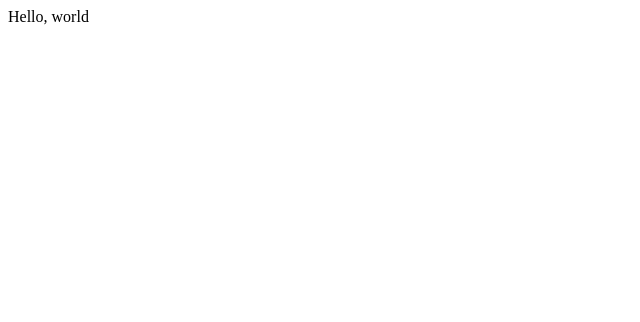
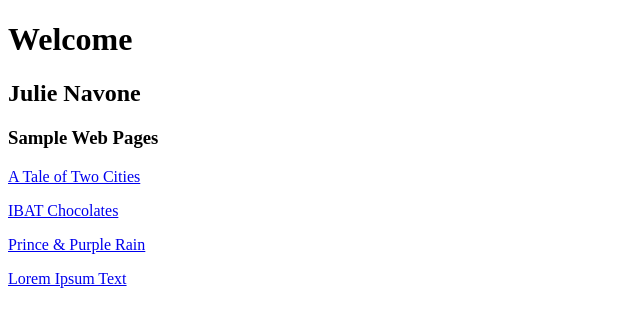
Before and after one commit to julienvne/julienvne.github.io, a plain HTML site: page index.html in a window 1280 px wide. Shown: the whole page, without its empty margins (0-640 px from the left). Drawn offline with Linux system fonts and the light colour scheme.

Commit message:
css finish

```diff
--- /dev/null
+++ b/exercises/assets/css/style-1.css
@@ -0,0 +1,38 @@
+/*  ============= WEB BROWSER RESETS ============ */
+* { margin: 0; padding: 0; border: none }
+*, *::before, *::after { box-sizing: border-box }
+html { height: 100%; font-size: 100%; font: inherit; vertical-align: baseline;
+scroll-behavior: smooth; scroll-padding-top: 20px }
+body { max-width: 1600px; line-height: 1.5; margin-left: auto; margin-right: auto;
+min-height: 100vh; text-rendering: optimizeSpeed }
+img { width: 100%; height: auto; display: block }
+h1, h2, h3, h4 { width: 100% }
+input, button, textarea, select { font: inherit }
+
+/* ================= ENDS ================ */
+
+
+h1 {
+    font-size: 84px;
+    text-align: center;
+    font-weight: normal;
+    letter-spacing: -2px;
+    margin-bottom: 32px;
+}
+
+h2 {
+    font-size: 36px;
+    margin-bottom: 4px;
+}
+
+h3 {
+    font-size: 24px;
+    margin-bottom: 4px;
+}
+
+p {
+    font-size: 18px;
+    font-family: sans-serif;
+    line-height: 1.6;
+    margin-bottom: 20px;
+}
--- /dev/null
+++ b/exercises/assets/css/style-2.css
@@ -0,0 +1,42 @@
+/*  ============= WEB BROWSER RESETS ============ */
+* { margin: 0; padding: 0; border: none }
+*, *::before, *::after { box-sizing: border-box }
+html { height: 100%; font-size: 100%; font: inherit; vertical-align: baseline;
+scroll-behavior: smooth; scroll-padding-top: 20px }
+body { max-width: 1600px; line-height: 1.5; margin-left: auto; margin-right: auto;
+min-height: 100vh; text-rendering: optimizeSpeed }
+img { width: 100%; height: auto; display: block }
+h1, h2, h3, h4 { width: 100% }
+input, button, textarea, select { font: inherit }
+
+/* ================= ENDS ================ */
+
+
+h1 {
+    font-size: 72px;
+    margin-bottom: 56px;
+    text-align: center;
+    letter-spacing: 4px;
+    font-family: sans-serif;
+}
+
+h2 {
+    font-size: 30px;
+    margin-bottom: 64px;
+    font-family: sans-serif;
+    text-align: center;
+    line-height: 1.4;
+    text-transform: uppercase;
+    font-weight: normal;
+}
+
+h3 {
+    font-size: 32px;
+    margin-bottom: 4px;
+}
+
+p {
+    font-size: 22px;
+    line-height: 1.6;
+    margin-bottom: 20px;
+}
--- /dev/null
+++ b/exercises/assets/css/style-3.css
@@ -0,0 +1,35 @@
+/*  ============= WEB BROWSER RESETS ============ */
+* { margin: 0; padding: 0; border: none }
+*, *::before, *::after { box-sizing: border-box }
+html { height: 100%; font-size: 100%; font: inherit; vertical-align: baseline;
+scroll-behavior: smooth; scroll-padding-top: 20px }
+body { max-width: 1600px; line-height: 1.5; margin-left: auto; margin-right: auto;
+min-height: 100vh; text-rendering: optimizeSpeed }
+img { width: 100%; height: auto; display: block }
+h1, h2, h3, h4 { width: 100% }
+input, button, textarea, select { font: inherit }
+
+/* ================= ENDS ================ */
+
+
+h1 {
+    font-size: 84px;
+    margin-bottom: 64px;
+    text-align: center;
+    font-weight: normal;
+    letter-spacing: 4px;
+}
+
+h2 {
+    font-size: 28px;
+    margin-bottom: 4px;
+    margin-top: 54px;
+    text-transform: uppercase;
+}
+
+p {
+    font-size: 20px;
+    font-family: sans-serif;
+    line-height: 1.6;
+    margin-bottom: 20px;
+}
--- /dev/null
+++ b/exercises/assets/css/style-4.css
@@ -0,0 +1,42 @@
+/*  ============= WEB BROWSER RESETS ============ */
+* { margin: 0; padding: 0; border: none }
+*, *::before, *::after { box-sizing: border-box }
+html { height: 100%; font-size: 100%; font: inherit; vertical-align: baseline;
+scroll-behavior: smooth; scroll-padding-top: 20px }
+body { max-width: 1600px; line-height: 1.5; margin-left: auto; margin-right: auto;
+min-height: 100vh; text-rendering: optimizeSpeed }
+img { width: 100%; height: auto; display: block }
+h1, h2, h3, h4 { width: 100% }
+input, button, textarea, select { font: inherit }
+
+/* ================= ENDS ================ */
+
+body { font-family: sans-serif;
+}
+
+h1 {
+    font-size: 64px;
+    margin-bottom: 48px;
+    font-weight: normal;
+    letter-spacing: 4px;
+}
+
+h2 {
+    font-size: 26px;
+    margin-top: 30px;
+    margin-bottom: 4px;
+    letter-spacing: 1px;
+}
+
+h3 {
+    font-size: 24px;
+    margin-top: 42px;
+    margin-bottom: 4px;
+    letter-spacing: 1px;
+}
+
+p {
+    font-size: 18px;
+    line-height: 1.6;
+    margin-bottom: 20px;
+}
--- /dev/null
+++ b/exercises/page-1.html
@@ -0,0 +1,31 @@
+<!DOCTYPE html>
+<html lang="en"><head>
+    <link rel="stylesheet" href="assets/css/style-1.css">
+    <meta charset="UTF-8">
+    <meta name="viewport" content="width=device-width, initial-scale=1.0">
+    <title>A Tale of Two Cities</title>
+    <meta name="description" content="A basic web page containing some text from A Tale of Two Cities, a novel published in 1859 by English author Charles Dickens.">
+</head>
+
+<body>
+
+    <h1>A Tale of Two Cities</h1>
+
+    <p>It was the best of times, it was the worst of times, it was the age of wisdom, it was the age of foolishness, it was the epoch of belief, it was the epoch of incredulity, it was the season of Light, it was the season of Darkness, it was the spring of hope, it was the winter of despair.</p>
+
+    <p>We had everything before us, we had nothing before us, we were all going direct to Heaven, we were all going direct the other way - in short, the period was so far like the present period, that some of its noisiest authorities insisted on its being received, for good or for evil, in the superlative degree of comparison only.</p>
+
+    <h2>Small Heading</h2>
+    <p>There were a king with a large jaw and a queen with a plain face, on the throne of England; there were a king with a large jaw and a queen with a fair face, on the throne of France. In both countries it was clearer than crystal to the lords of the State preserves of loaves and fishes, that things in general were settled for ever.</p>
+
+    <h2>Small Heading</h2>
+    <p>All these things, and a thousand like them, came to pass in and close upon the dear old year one thousand seven hundred and seventy-five. Environed by them, while the Woodman and the Farmer worked unheeded, those two of the large jaws, and those other two of the plain and the fair faces, trod with stir enough, and carried their divine rights with a high hand.</p>
+
+    <h3>Smaller Heading</h3>
+    <p>A wonderful fact to reflect upon, that every human creature is constituted to be that profound secret and mystery to every other. A solemn consideration, when I enter a great city by night, that every one of those darkly clustered houses encloses its own secret; that every room in every one of them encloses its own secret; that every beating heart in the hundreds of thousands of breasts there, is, in some of its imaginings, a secret to the heart nearest it!</p>
+
+    <p>by <i>Charles Dickens</i>, published by <b>Chapman &amp; Hall</b> in 1859.</p>
+
+    <p><a href="../index.html">Back to Home page</a></p>
+
+</body></html>
--- a/index.html
+++ b/index.html
@@ -1 +1,21 @@
-Hello, world
+<!DOCTYPE html>
+<html lang="en">
+<head>
+    <meta charset="UTF-8">
+    <meta http-equiv="X-UA-Compatible" content="IE=edge">
+    <meta name="viewport" content="width=device-width, initial-scale=1.0">
+    <title>Julie Navone | Home Page</title>
+    <meta name="description" content="Welcome to my website that showcases some of my digital creations.">   </title>
+</head>
+<body>
+    <h1>Welcome</h1>
+    <h2>Julie Navone</h2>
+
+    <h3>Sample Web Pages</h3>
+
+    <p><a href="exercises/page-1.html">A Tale of Two Cities</a></p>
+    <p><a href="exercises/page-2.html">IBAT Chocolates</a></p>
+    <p><a href="exercises/page-3.html">Prince & Purple Rain</a></p>
+    <p><a href="exercises/page-4.html">Lorem Ipsum Text</a></p>
+</body>
+</html>
```
Also changed, not shown: exercises/page-2.html (added, +27 -0 lines), exercises/page-3.html (added, +32 -0 lines), exercises/page-4.html (added, +33 -0 lines), websites/exercises/page-1.html (deleted, +0 -29 lines).
